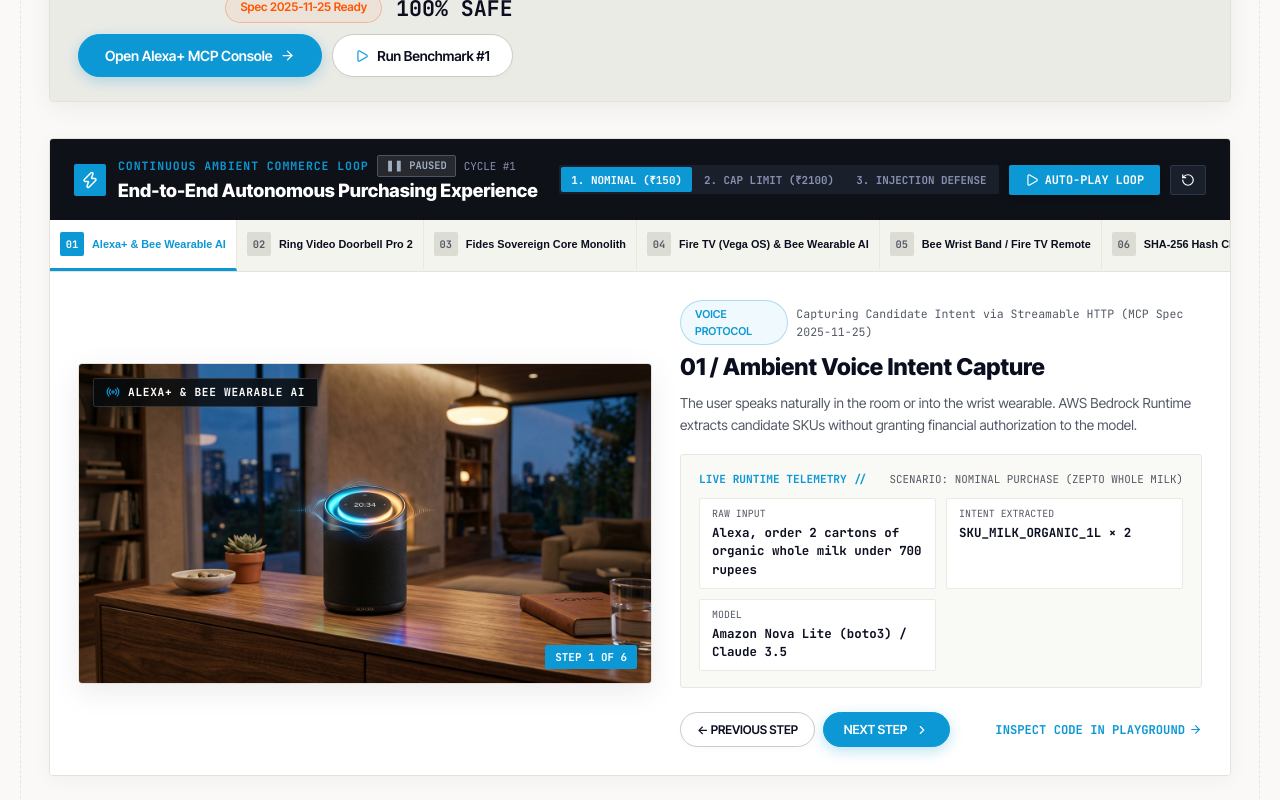
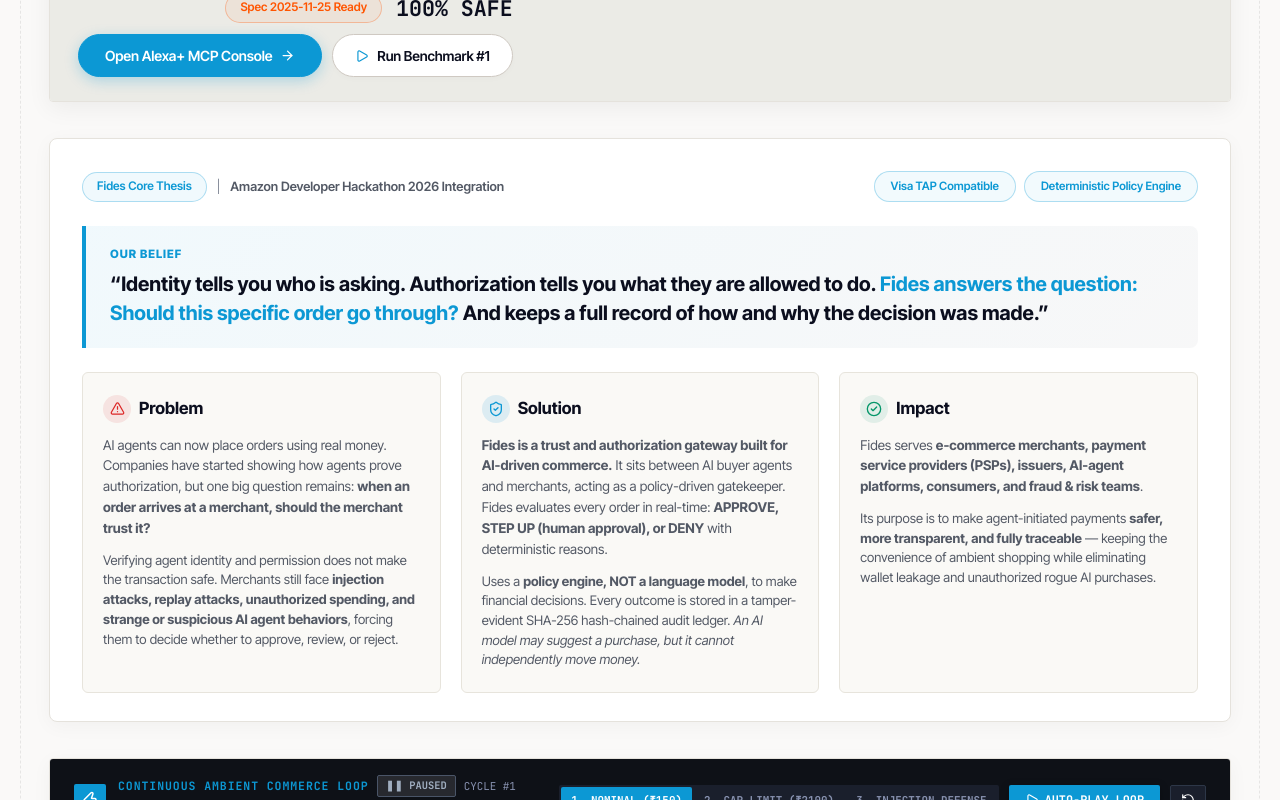
Before and after one commit to uselessdevloper/fides, a React (Vite) app in the folder frontend/: page / in a window 1280 px wide. Shown: the part 920-1720 px from the top of the page. Built offline with nearby package versions, Linux system fonts and the light colour scheme; no server answers.

Commit message:
docs(manifesto): integrate Fides Trust Infrastructure for Agentic Commerce thesis and belief across app and docs

```diff
--- a/frontend/src/components/AboutSection.jsx
+++ b/frontend/src/components/AboutSection.jsx
@@ -280,7 +280,181 @@
         </div>
       </div>
 
-      {/* 2. CONTINUOUS COMMERCE LOOP: END-TO-END AUTONOMOUS PURCHASING WALKTHROUGH */}
+      {/* 2. THE CORE MANIFESTO: TRUST INFRASTRUCTURE FOR AGENTIC COMMERCE */}
+      <div style={{
+        background: '#ffffff',
+        border: '1px solid var(--border-color)',
+        borderRadius: 8,
+        padding: '32px 32px 28px',
+        boxShadow: '0 4px 20px rgba(0, 0, 0, 0.04)',
+        display: 'flex',
+        flexDirection: 'column',
+        gap: 24
+      }}>
+        {/* Top Header Badge */}
+        <div style={{ display: 'flex', alignItems: 'center', justifyContent: 'space-between', flexWrap: 'wrap', gap: 12 }}>
+          <div style={{ display: 'flex', alignItems: 'center', gap: 10 }}>
+            <span className="badge-ghost-blue">
+              Fides Core Thesis
+            </span>
+            <span style={{ fontSize: '0.8rem', color: 'var(--text-dim)' }}>|</span>
+            <span style={{ fontSize: '0.8rem', fontWeight: 600, color: 'var(--text-muted)' }}>
+              Amazon Developer Hackathon 2026 Integration
+            </span>
+          </div>
+
+          <div style={{ display: 'flex', gap: 8, flexWrap: 'wrap' }}>
+            <span className="ghost-wire-pill" style={{ fontSize: '0.72rem' }}>
+              Visa TAP Compatible
+            </span>
+            <span className="ghost-wire-pill" style={{ fontSize: '0.72rem' }}>
+              Deterministic Policy Engine
+            </span>
+          </div>
+        </div>
+
+        {/* Core Belief Callout Box */}
+        <div style={{
+          background: 'linear-gradient(135deg, rgba(12, 152, 212, 0.06) 0%, rgba(11, 14, 30, 0.03) 100%)',
+          borderLeft: '4px solid var(--nuvei-cyan)',
+          padding: '20px 24px',
+          borderRadius: '0 8px 8px 0'
+        }}>
+          <span style={{
+            fontSize: '0.72rem',
+            fontWeight: 800,
+            textTransform: 'uppercase',
+            letterSpacing: '0.08em',
+            color: 'var(--nuvei-cyan)',
+            display: 'block',
+            marginBottom: 6,
+            fontFamily: 'var(--font-heading)'
+          }}>
+            Our Belief
+          </span>
+          <p style={{
+            fontSize: 'clamp(1.05rem, 2vw, 1.25rem)',
+            fontWeight: 700,
+            lineHeight: 1.45,
+            color: 'var(--text-ink)',
+            fontFamily: 'var(--font-heading)',
+            margin: 0
+          }}>
+            “Identity tells you who is asking. Authorization tells you what they are allowed to do. <span style={{ color: 'var(--nuvei-cyan)' }}>Fides answers the question: Should this specific order go through?</span> And keeps a full record of how and why the decision was made.”
+          </p>
+        </div>
+
+        {/* 3 Pillars: Problem, Solution, Impact */}
+        <div style={{
+          display: 'grid',
+          gridTemplateColumns: 'repeat(auto-fit, minmax(290px, 1fr))',
+          gap: 20
+        }}>
+          {/* Pillar 1: Problem */}
+          <div style={{
+            background: '#faf9f6',
+            border: '1px solid #e7e4dc',
+            borderRadius: 6,
+            padding: '22px 20px',
+            display: 'flex',
+            flexDirection: 'column',
+            gap: 12
+          }}>
+            <div style={{ display: 'flex', alignItems: 'center', gap: 8 }}>
+              <div style={{
+                width: 28,
+                height: 28,
+                borderRadius: '50%',
+                background: 'rgba(220, 38, 38, 0.1)',
+                display: 'flex',
+                alignItems: 'center',
+                justifyContent: 'center'
+              }}>
+                <AlertTriangle size={15} color="var(--accent-rose)" />
+              </div>
+              <h3 style={{ fontSize: '1.05rem', fontWeight: 700, color: 'var(--text-ink)', margin: 0, fontFamily: 'var(--font-heading)' }}>
+                Problem
+              </h3>
+            </div>
+            <p style={{ fontSize: '0.84rem', color: 'var(--text-muted)', lineHeight: 1.55, margin: 0 }}>
+              AI agents can now place orders using real money. Companies have started showing how agents prove authorization, but one big question remains: <strong>when an order arrives at a merchant, should the merchant trust it?</strong>
+            </p>
+            <p style={{ fontSize: '0.82rem', color: 'var(--text-muted)', lineHeight: 1.5, margin: 0 }}>
+              Verifying agent identity and permission does not make the transaction safe. Merchants still face <strong>injection attacks, replay attacks, unauthorized spending, and strange or suspicious AI agent behaviors</strong>, forcing them to decide whether to approve, review, or reject.
+            </p>
+          </div>
+
+          {/* Pillar 2: Solution */}
+          <div style={{
+            background: '#faf9f6',
+            border: '1px solid #e7e4dc',
+            borderRadius: 6,
+            padding: '22px 20px',
+            display: 'flex',
+            flexDirection: 'column',
+            gap: 12
+          }}>
+            <div style={{ display: 'flex', alignItems: 'center', gap: 8 }}>
+              <div style={{
+                width: 28,
+                height: 28,
+                borderRadius: '50%',
+                background: 'rgba(12, 152, 212, 0.12)',
+                display: 'flex',
+                alignItems: 'center',
+                justifyContent: 'center'
+              }}>
+                <ShieldCheck size={16} color="var(--nuvei-cyan)" />
+              </div>
+              <h3 style={{ fontSize: '1.05rem', fontWeight: 700, color: 'var(--text-ink)', margin: 0, fontFamily: 'var(--font-heading)' }}>
+                Solution
+              </h3>
+            </div>
+            <p style={{ fontSize: '0.84rem', color: 'var(--text-muted)', lineHeight: 1.55, margin: 0 }}>
+              <strong>Fides is a trust and authorization gateway built for AI-driven commerce.</strong> It sits between AI buyer agents and merchants, acting as a policy-driven gatekeeper. Fides evaluates every order in real-time: <strong>APPROVE, STEP UP (human approval), or DENY</strong> with deterministic reasons.
+            </p>
+            <p style={{ fontSize: '0.82rem', color: 'var(--text-muted)', lineHeight: 1.5, margin: 0 }}>
+              Uses a <strong>policy engine, NOT a language model</strong>, to make financial decisions. Every outcome is stored in a tamper-evident SHA-256 hash-chained audit ledger. <em>An AI model may suggest a purchase, but it cannot independently move money.</em>
+            </p>
+          </div>
+
+          {/* Pillar 3: Impact */}
+          <div style={{
+            background: '#faf9f6',
+            border: '1px solid #e7e4dc',
+            borderRadius: 6,
+            padding: '22px 20px',
+            display: 'flex',
+            flexDirection: 'column',
+            gap: 12
+          }}>
+            <div style={{ display: 'flex', alignItems: 'center', gap: 8 }}>
+              <div style={{
+                width: 28,
+                height: 28,
+                borderRadius: '50%',
+                background: 'rgba(5, 150, 105, 0.1)',
+                display: 'flex',
+                alignItems: 'center',
+                justifyContent: 'center'
+              }}>
+                <CheckCircle2 size={16} color="var(--accent-emerald)" />
+              </div>
+              <h3 style={{ fontSize: '1.05rem', fontWeight: 700, color: 'var(--text-ink)', margin: 0, fontFamily: 'var(--font-heading)' }}>
+                Impact
+              </h3>
+            </div>
+            <p style={{ fontSize: '0.84rem', color: 'var(--text-muted)', lineHeight: 1.55, margin: 0 }}>
+              Fides serves <strong>e-commerce merchants, payment service providers (PSPs), issuers, AI-agent platforms, consumers, and fraud & risk teams</strong>.
+            </p>
+            <p style={{ fontSize: '0.82rem', color: 'var(--text-muted)', lineHeight: 1.5, margin: 0 }}>
+              Its purpose is to make agent-initiated payments <strong>safer, more transparent, and fully traceable</strong> — keeping the convenience of ambient shopping while eliminating wallet leakage and unauthorized rogue AI purchases.
+            </p>
+          </div>
+        </div>
+      </div>
+
+      {/* 3. CONTINUOUS COMMERCE LOOP: END-TO-END AUTONOMOUS PURCHASING WALKTHROUGH */}
       <ContinuousCommerceLoop
         onOpenPlayground={onExplorePlayground}
         onRunScenario={onRunScenario}
--- a/frontend/src/components/HackathonSubmission.jsx
+++ b/frontend/src/components/HackathonSubmission.jsx
@@ -225,11 +225,22 @@
               color: 'var(--text-ink)',
               margin: '6px 0'
             }}>
-              Fides: Sovereign Trust & Ambient Commerce Gateway
+              Fides: Trust Infrastructure for Agentic Commerce
             </h1>
-            <p style={{ fontSize: '0.86rem', color: 'var(--text-muted)', maxWidth: 780, lineHeight: 1.5 }}>
-              Connecting <strong>Fire TV</strong>, <strong>Alexa+</strong>, <strong>Ring</strong>, <strong>Bee Wearable AI</strong>, and <strong>AWS Bedrock</strong> into an authoritative, air-gapped security boundary for autonomous voice purchases.
+            <p style={{ fontSize: '0.86rem', color: 'var(--text-muted)', maxWidth: 780, lineHeight: 1.5, margin: '4px 0 10px 0' }}>
+              Connecting <strong>Fire TV</strong>, <strong>Alexa+</strong>, <strong>Ring</strong>, <strong>Bee Wearable AI</strong>, and <strong>AWS Bedrock</strong> into an authoritative, air-gapped security boundary.
             </p>
+            <div style={{
+              background: '#faf9f6',
+              borderLeft: '3px solid var(--nuvei-cyan)',
+              padding: '8px 14px',
+              borderRadius: '0 4px 4px 0',
+              fontSize: '0.82rem',
+              fontStyle: 'italic',
+              color: 'var(--text-ink)'
+            }}>
+              “Identity tells you who is asking. Authorization tells you what they are allowed to do. <strong>Fides answers: Should this specific order go through?</strong> And keeps a full record of how and why the decision was made.”
+            </div>
           </div>
 
           <div style={{ display: 'flex', flexDirection: 'column', alignItems: 'flex-end', gap: 8 }}>
```
Also changed, not shown: 2 other files (tests, documents, lock files or other folders).
